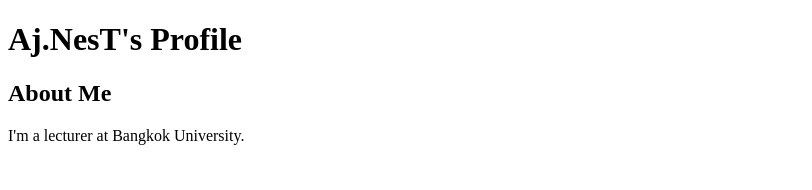
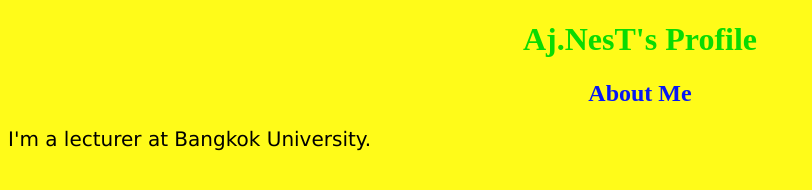
Before and after one commit to ajnesttheseries/ajnest-profile-project, a plain HTML site: page index.html in a window 1280 px wide. Shown: the whole page, without its empty margins (0-812 px from the left). Drawn offline with Linux system fonts and the light colour scheme.

Commit message:
Add link and create css
add link and create css

```diff
--- /dev/null
+++ b/css/index.css
@@ -0,0 +1,18 @@
+body {
+    background-color: rgb(255, 251, 25);
+  }
+
+h1 {
+    color: rgb(9, 219, 2);
+    text-align: center;
+  }
+
+h2 {
+    color: rgb(6, 22, 245);
+    text-align: center;
+}
+
+p {
+    font-family: verdana;
+    font-size: 20px;
+  }
--- a/index.html
+++ b/index.html
@@ -5,6 +5,7 @@
     <meta http-equiv="X-UA-Compatible" content="IE=edge">
     <meta name="viewport" content="width=device-width, initial-scale=1.0">
     <title>Profile</title>
+    <link rel="stylesheet" href="/css/index.css">
 </head>
 <body>
     <h1>Aj.NesT's Profile</h1>
```
